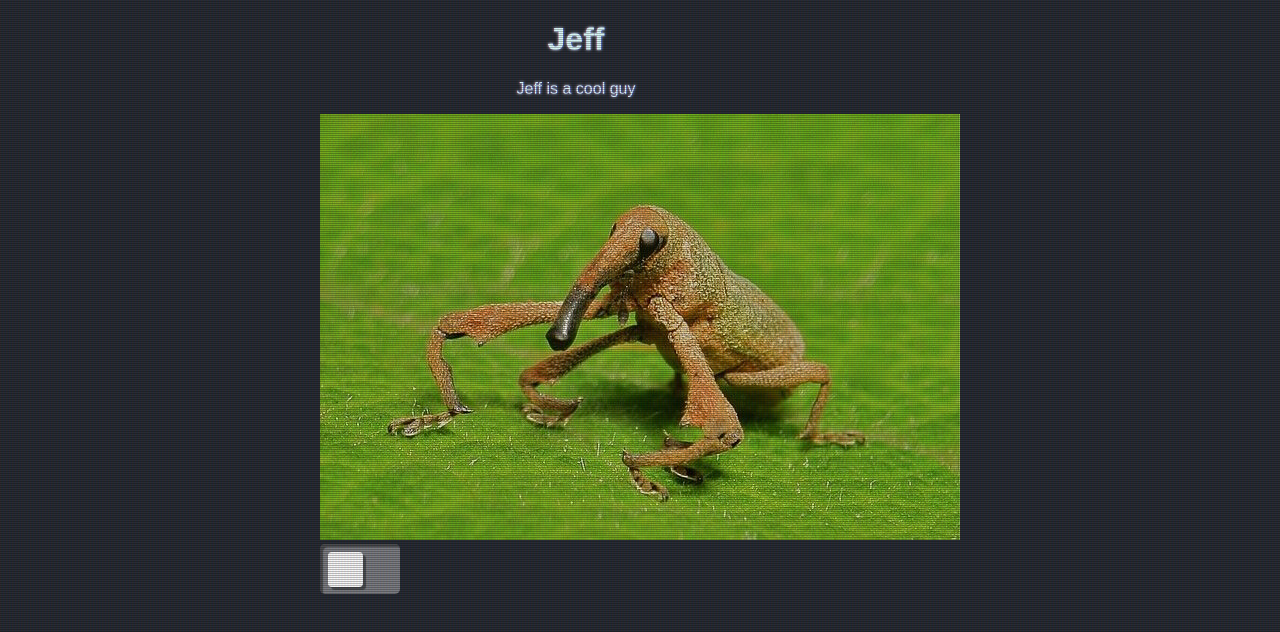
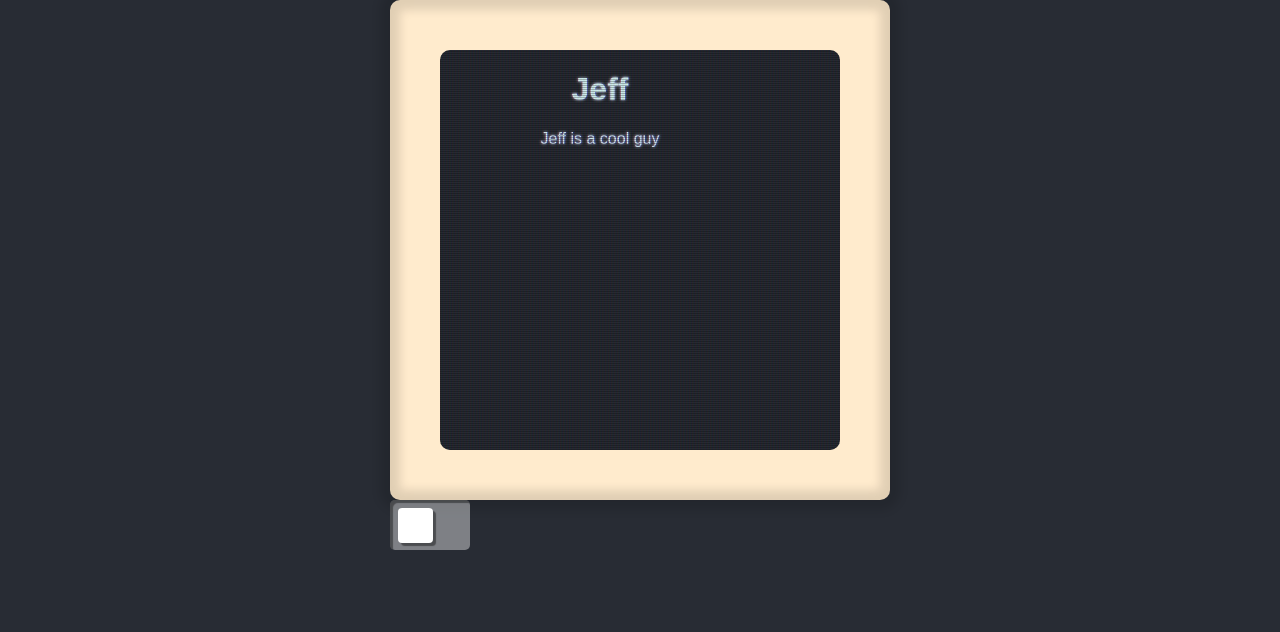
Before and after one commit to TrisRosco/portfolio, a React (Create React App) app in the folder pf/: page / in a window 1280 px wide. Shown: the top 632 px of the page. Built offline with nearby package versions, Linux system fonts and the light colour scheme; a web font is replaced by a local one.

Commit message:
Outer plastic added

```diff
--- a/pf/src/components/app/App.js
+++ b/pf/src/components/app/App.js
@@ -1,6 +1,6 @@
 import "./App.css";
 import ToggleSwitch from "../toggleSwitch";
-import CrtScreen from "../crtScreen";
+import CrtOuter from "../crtOuter";
 import { useEffect, useState } from "react";
 import jeff from "../../assets/images/jeff.jpg";
 function App() {
@@ -32,7 +32,8 @@ function App() {
   return (
     <div className="App">
       <header className="App-header">
-        <CrtScreen />
+
+          <CrtOuter />
         <ToggleSwitch isNVGOn={isNVGOn} nvgMode={nvgMode} />
 
       </header>
--- /dev/null
+++ b/pf/src/components/crtOuter/index.js
@@ -0,0 +1,16 @@
+import React from "react";
+import "./styles.css";
+import CrtScreen from "../crtScreen";
+
+const CrtOuter = () => {
+    return (
+        <div className="plastic-casing-outer">
+
+            <div className="plastic-casing-inner">
+        <CrtScreen />
+        </div>
+        </div>
+    );
+    }
+
+export default CrtOuter;
--- /dev/null
+++ b/pf/src/components/crtOuter/styles.css
@@ -0,0 +1,21 @@
+.plastic-casing-outer{
+    display: flex;
+    justify-content: center;
+    align-items: center;
+    width: 500px;
+    height: 500px;
+    background-color: blanchedalmond;
+    border-radius: 10px;
+    box-shadow: inset 0 0 10px 10px #0000001f, 0 0 10px 10px #0000001f;
+    border: none;
+}
+
+.plastic-casing-inner{
+    position: absolute;
+    width: 400px;
+    height: 400px;
+    background-color: #282c34;
+    border-radius: 10px;
+    border: none;
+
+}
--- a/pf/src/components/crtScreen/index.js
+++ b/pf/src/components/crtScreen/index.js
@@ -11,7 +11,7 @@ const CrtScreen = () => {
             <p>Jeff is a cool guy</p>
             </div>
             <div className="crtScreen__content--image">
-            <img src={jeff} alt="jeff" />
+            {/* <img src={jeff} alt="jeff" /> */}
             </div>
         </div>
         </div>
--- a/pf/src/components/crtScreen/styles.css
+++ b/pf/src/components/crtScreen/styles.css
@@ -140,7 +140,8 @@
     opacity: 0;
     z-index: 2;
     pointer-events: none;
-    animation: flicker 0.15s infinite;
+    animation: flicker 0.1s infinite;
+    border-radius: 10px;
   }
   .crtScreen::before {
     content: " ";
@@ -154,8 +155,10 @@
     z-index: 2;
     background-size: 100% 2px, 3px 100%;
     pointer-events: none;
+    border-radius: 10px;
   }
   .crtScreen {
     animation: textShadow 0.6s infinite;
     width: 80%;
+    height: 80%;
   }
```
